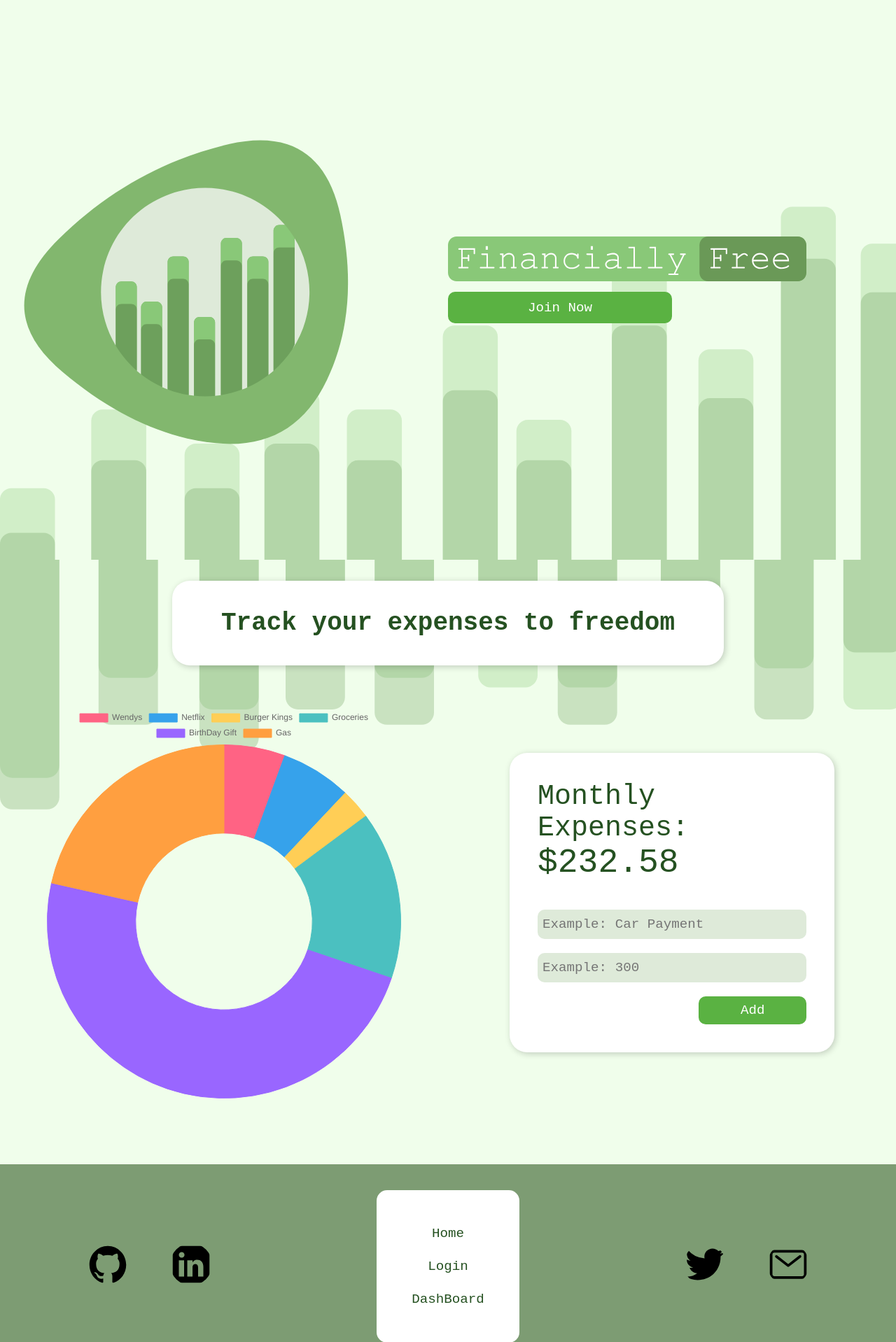
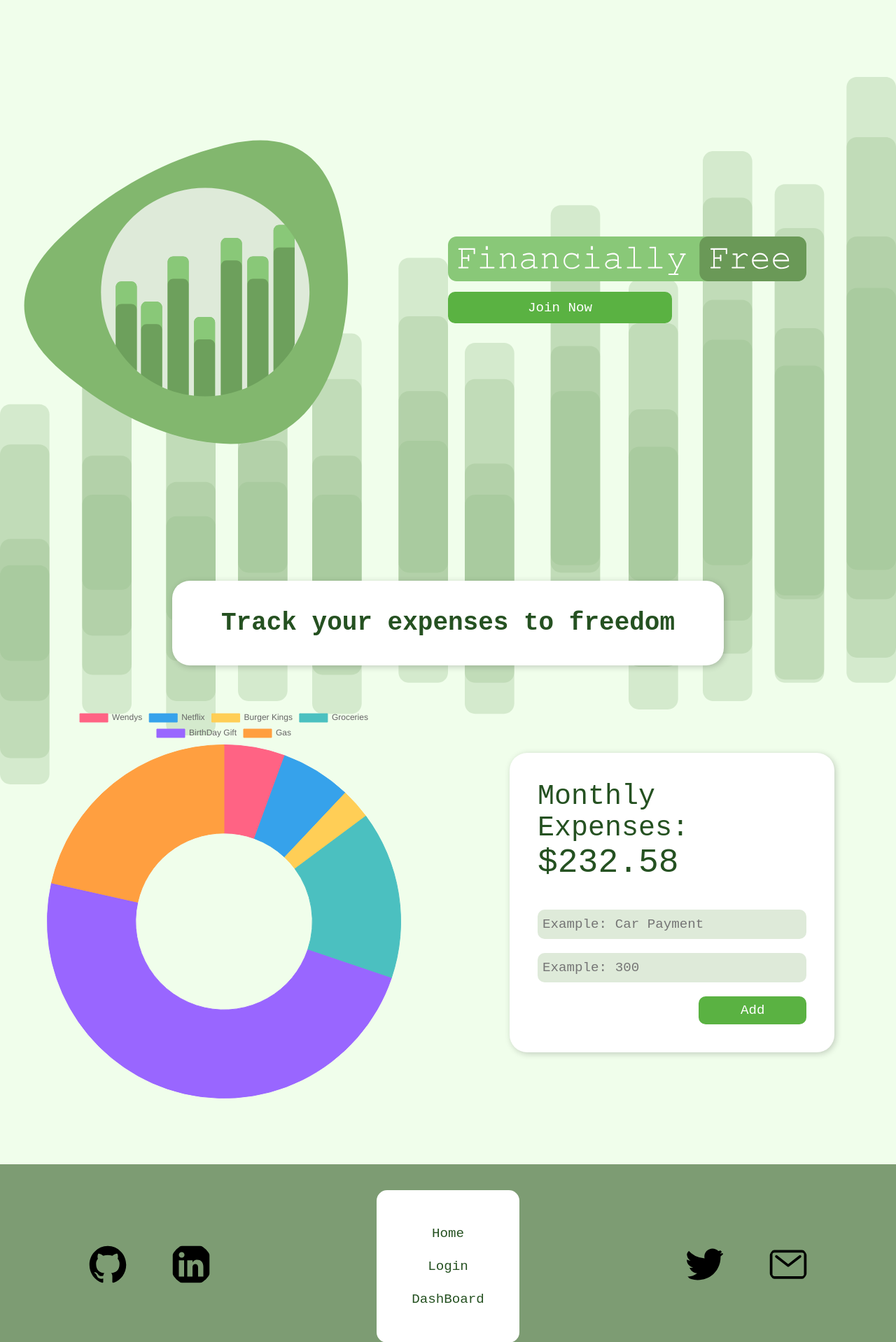
Before and after one commit to Mike1938/Financially-Free, a Flask app: page / in a window 1280 px wide. Shown: the part 50-1968 px from the top of the page at 70% size. Run offline with Flask 2, Linux system fonts and the light colour scheme; some libraries are stand-ins or nearby versions.

Commit message:
Changed how the bg charts on the whole page worked, and now is using position absolute for a better and cosistent size

```diff
--- a/financiallyFree/static/css/styles.css
+++ b/financiallyFree/static/css/styles.css
@@ -4,6 +4,7 @@
 body, html{
     margin: 0;
     height: 100%;
+    position: relative;
 }
 nav{
     width: 100%;
@@ -38,12 +39,15 @@ nav{
     grid-template-columns: repeat(2, 1fr);
     align-items: center;
     height: 100%;
-    background-image: url("../images/LandingPage.svg");
+    background-color: #F0FEEB;
     background-repeat: no-repeat;
     background-size: cover;
+
 }
 #logoImg, #title img{
     width: 80%;
+    position: relative;
+    z-index: 1;
 }
 #title button{
     width: 50%;
@@ -55,13 +59,15 @@ nav{
     font-size: 1.2rem;
     color: #fff;
     transition: ease-in 300ms;
+    position: relative;
+    z-index: 1;
 }
 #title button:hover{
     cursor: pointer;
     background-color: #6A9957;
 }
 #aboutApp{
-    background-image: url("../images/lpage2.svg");
+    background-color: #F0FEEB;
     background-repeat: no-repeat;
     background-size: cover;
     display: grid;
@@ -71,7 +77,15 @@ nav{
     height: 100%;
     padding-bottom: 4rem;
 }
-
+#bgCharts{
+    position: absolute;
+    top: 160px;
+    z-index: 0;
+}
+#bgCharts img{
+    width: 100%;
+    opacity: .7;
+}
 #headerBox{
     background-color: #fff;
     width: 60%;
@@ -81,6 +95,7 @@ nav{
     font-size: 1.5rem;
     grid-column: 1/3;
     box-shadow: 2px 2px 10px rgba(0, 0, 0, 0.2);
+    position: relative;
 }
 #headerBox h2{
     color: #255121;
@@ -91,6 +106,7 @@ nav{
 #expensePi{
     height: 70vh !important;
     width: 40vw !important;
+    position: relative;
 }
 #insertToPi{
     width: 60%;
@@ -98,6 +114,7 @@ nav{
     padding: 40px;
     border-radius: 25px;
     box-shadow: 2px 2px 10px rgba(0, 0, 0, 0.2);
+    position: relative;
 }
 #insertToPi p{
     font-size: 2.5rem;
@@ -152,6 +169,7 @@ nav{
 }
 
 footer{
+    position: relative;
     display: grid;
     grid-template-columns: repeat(3, 1fr);
     justify-items: center;
--- a/financiallyFree/templates/index.html
+++ b/financiallyFree/templates/index.html
@@ -24,6 +24,9 @@
             <button>Join Now</button>
         </div>
     </section>
+    <div id="bgCharts">
+        <img src="{{url_for('static', filename='./images/backGroundBars.svg')}}" alt="">
+    </div>
     <section id="aboutApp">
         <div id="headerBox">
             <h2>Track your expenses to freedom</h2>
```
Also changed, not shown: financiallyFree/static/images/LandingPage.svg (deleted), financiallyFree/static/images/backGroundBars.svg (added), financiallyFree/static/images/lpage2.svg (deleted).
